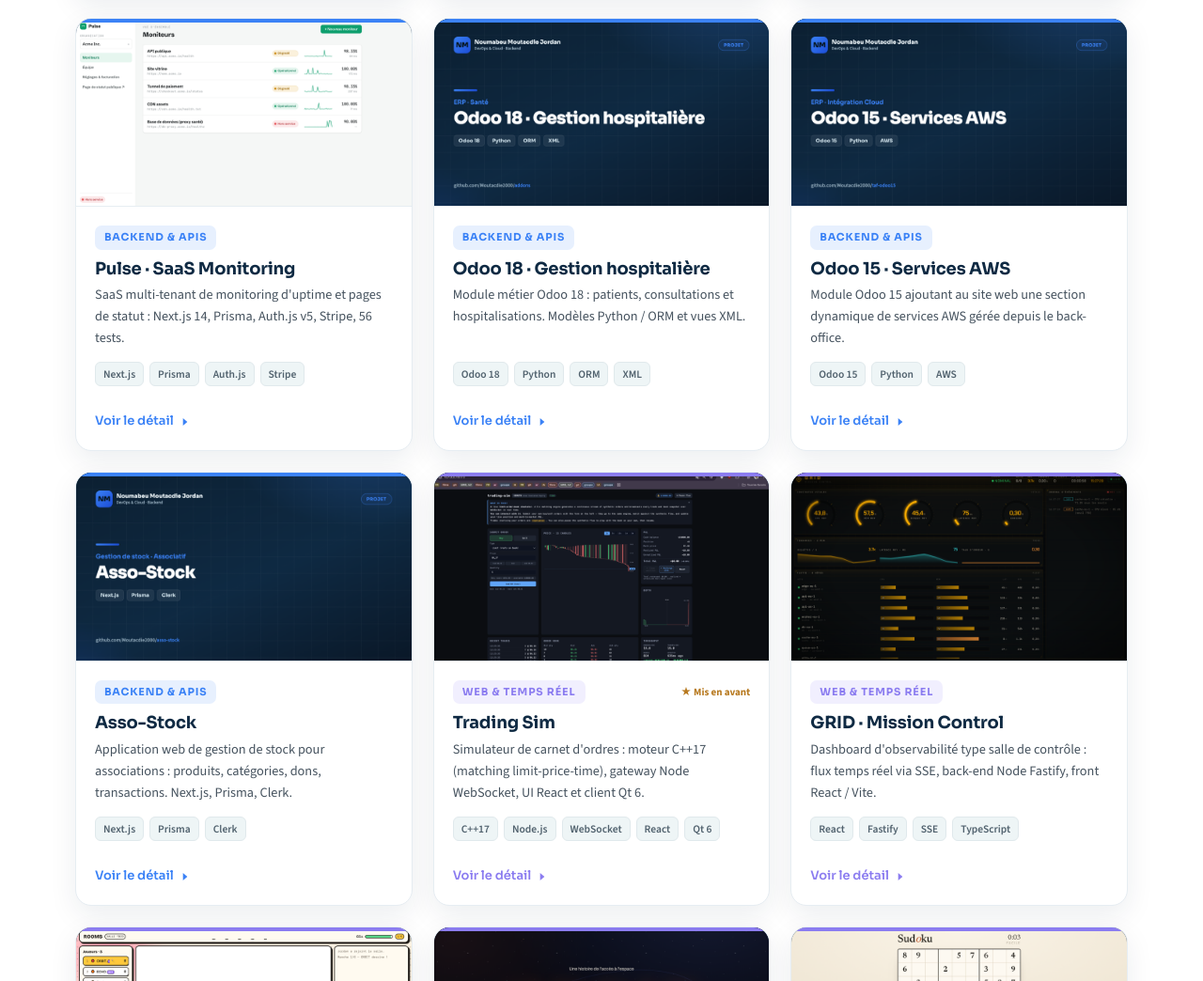
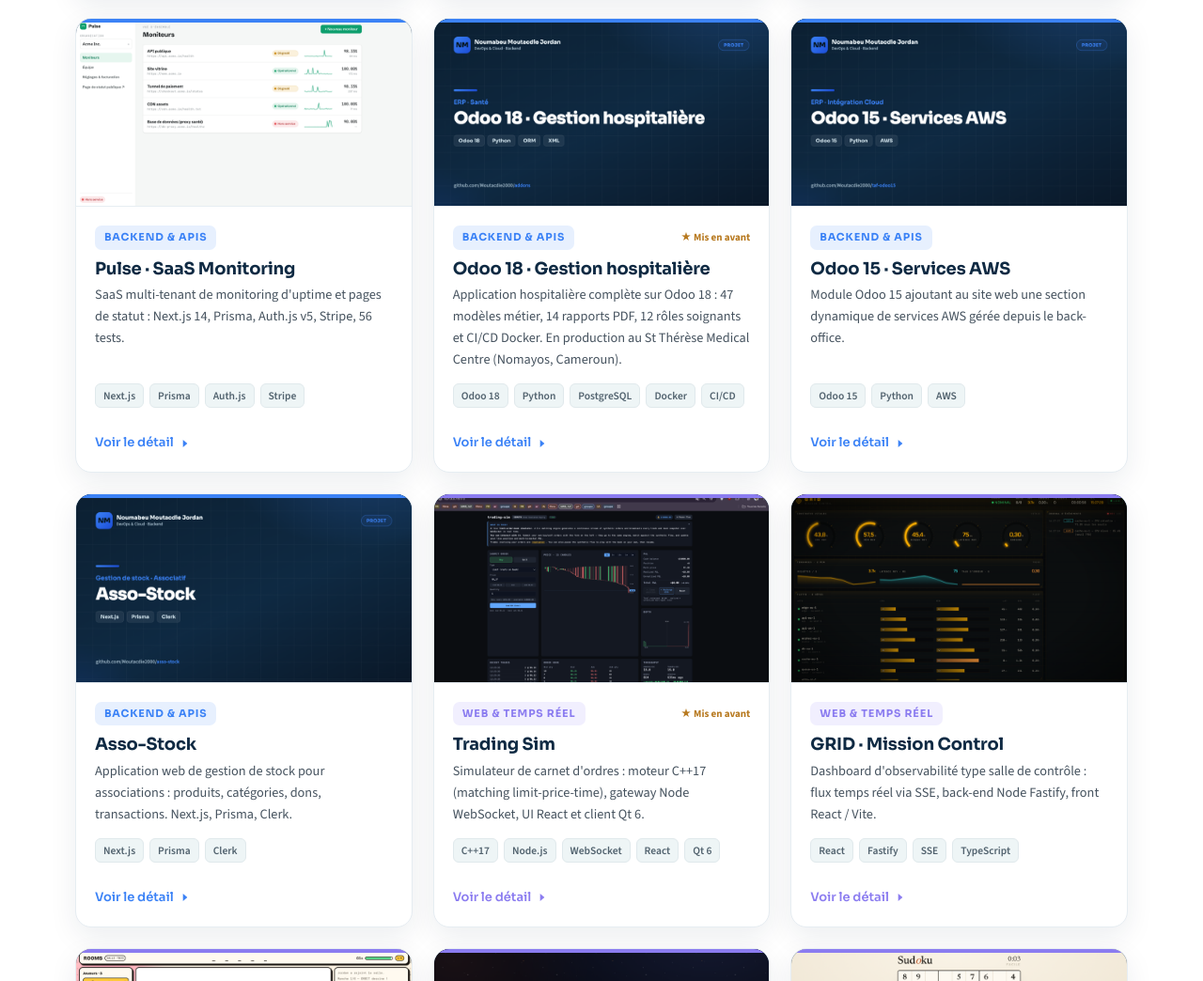
Before and after one commit to Moutacdie2000/moutacdie2000.github.io, a plain HTML site: page index.html in a window 1280 px wide. Shown: the part 5430-6474 px from the top of the page at 94% size. Drawn offline with nearby package versions, Linux system fonts and the light colour scheme.

Commit message:
feat: projet hospitalier Odoo 18 mis en avant (production, lien live, 47 modeles)

```diff
--- a/index.html
+++ b/index.html
@@ -511,12 +511,12 @@
           highlights: ["Architecture multi-tenant avec RBAC", "Monitoring d'uptime et pages de statut publiques", "Gestion d'incidents", "Abonnements et facturation Stripe", "Rendu incrémental (ISR)", "56 tests"],
           skills: ["Next.js 14", "Prisma", "Auth.js v5", "Stripe", "RBAC", "Multi-tenant", "ISR", "TypeScript", "PostgreSQL"],
           tags: ["Next.js", "Prisma", "Auth.js", "Stripe"], repo: "pulse-monitoring" },
-        { cat: "backend", title: "Odoo 18 · Gestion hospitalière", domain: "ERP · Santé",
-          desc: "Module métier Odoo 18 : patients, consultations et hospitalisations. Modèles Python / ORM et vues XML.",
-          long: "Un module métier Odoo 18 pour la gestion hospitalière : suivi des patients, des consultations et des hospitalisations, intégré au socle Odoo via son ORM et ses vues. Développement Python orienté métier.",
-          highlights: ["Modèles métier (patients, consultations, hospitalisations)", "Développement Python sur l'ORM Odoo", "Vues XML et logique métier", "Gestion des dépendances tierces"],
-          skills: ["Odoo 18", "Python", "ORM Odoo", "XML", "Modules métier", "PostgreSQL"],
-          tags: ["Odoo 18", "Python", "ORM", "XML"], repo: "addons" },
+        { cat: "backend", feat: true, title: "Odoo 18 · Gestion hospitalière", domain: "ERP Santé · En production dans un hôpital",
+          desc: "Application hospitalière complète sur Odoo 18 : 47 modèles métier, 14 rapports PDF, 12 rôles soignants et CI/CD Docker. En production au St Thérèse Medical Centre (Nomayos, Cameroun).",
+          long: "Une application hospitalière complète développée sur Odoo 18, aujourd'hui utilisée au quotidien par un établissement de santé. Elle couvre la chaîne de soins de bout en bout : admission des patients, consultations, hospitalisations et suivi des paramètres vitaux, maternité (accouchements, nouveau-nés, calendrier vaccinal PEV), laboratoire (microbiologie, antibiogramme, ophtalmologie), pharmacie et stock, puis facturation, cautions et encaissements en FCFA. Environ 44 000 lignes de code (26 400 Python, 17 900 XML) et 47 modèles métier, avec une gouvernance des accès fine par rôle soignant et une chaîne de livraison automatisée de bout en bout.",
+          highlights: ["47 modèles métier Odoo (39 persistants et 8 assistants), environ 44 000 lignes de code", "Parcours de soins : consultations, hospitalisations, paramètres vitaux, actes et diagnostics", "Maternité et pédiatrie : accouchements, nouveau-nés, calendrier vaccinal PEV camerounais", "Laboratoire : microbiologie, antibiogramme, examens ophtalmologiques", "Pharmacie et stock : mouvements, seuils d'alerte, administrations médicamenteuses", "Facturation, cautions et paiements en FCFA, gestion multi-société", "14 rapports PDF QWeb : factures, bons de caisse, bulletins de laboratoire, certificat de naissance", "12 groupes de sécurité métier et 409 règles d'accès, cloisonnement par société", "8 tâches planifiées : stock bas, administrations manquées, factures en retard", "5 tableaux de bord : médecin, infirmier, facturation, statistiques", "CI/CD GitHub Actions : contrôles qualité, build d'image, déploiement SSH, mise à jour du module et health-check", "Docker et PostgreSQL 17, registre privé, 16 scripts de migration versionnés", "Qualité et sécurité en CI : pylint-odoo, Bandit, Semgrep, tests automatisés"],
+          skills: ["Odoo 18", "Python", "ORM Odoo", "XML", "QWeb", "PostgreSQL", "Docker", "CI/CD", "GitHub Actions"],
+          tags: ["Odoo 18", "Python", "PostgreSQL", "Docker", "CI/CD"], repo: "addons", demo: "https://stheresenomayos.org/" },
         { cat: "backend", title: "Odoo 15 · Services AWS", domain: "ERP · Intégration Cloud",
           desc: "Module Odoo 15 ajoutant au site web une section dynamique de services AWS gérée depuis le back-office.",
           long: "Un module Odoo 15 qui enrichit le site web d'une section dynamique présentant des services AWS, administrable directement depuis le back-office Odoo. Un pont entre l'ERP et un catalogue cloud.",
@@ -573,7 +573,7 @@
       // Rôles / postes (un projet peut servir plusieurs profils)
       const ROLES = { all: "Tous les profils", devops: "DevOps & Cloud", backend: "Backend & APIs", fullstack: "Full-stack & Web", pod: "Python / Odoo / .NET" };
       const ROLE_MAP = {
-        devops: ["skillsori", "aws-landing-zone-terraform", "eks-microservices-gitops", "aws-webapp-3tier-ha", "observability-devsecops", "serverless-event-driven-cdk", "buildpilot"],
+        devops: ["skillsori", "addons", "aws-landing-zone-terraform", "eks-microservices-gitops", "aws-webapp-3tier-ha", "observability-devsecops", "serverless-event-driven-cdk", "buildpilot"],
         backend: ["skillsori", "buildpilot", "boxoffice-ticketing", "bazar-marketplace", "pulse-monitoring", "addons", "taf-odoo15", "asso-stock", "serverless-event-driven-cdk", "trading-sim", "grid-mission-control"],
         fullstack: ["skillsori", "buildpilot", "pulse-monitoring", "asso-stock", "trading-sim", "grid-mission-control", "rooms-draw-guess", "orbit-data-story", "sudoku", "projetgit"],
         pod: ["skillsori", "boxoffice-ticketing", "bazar-marketplace", "addons", "taf-odoo15", "observability-devsecops"],
```
